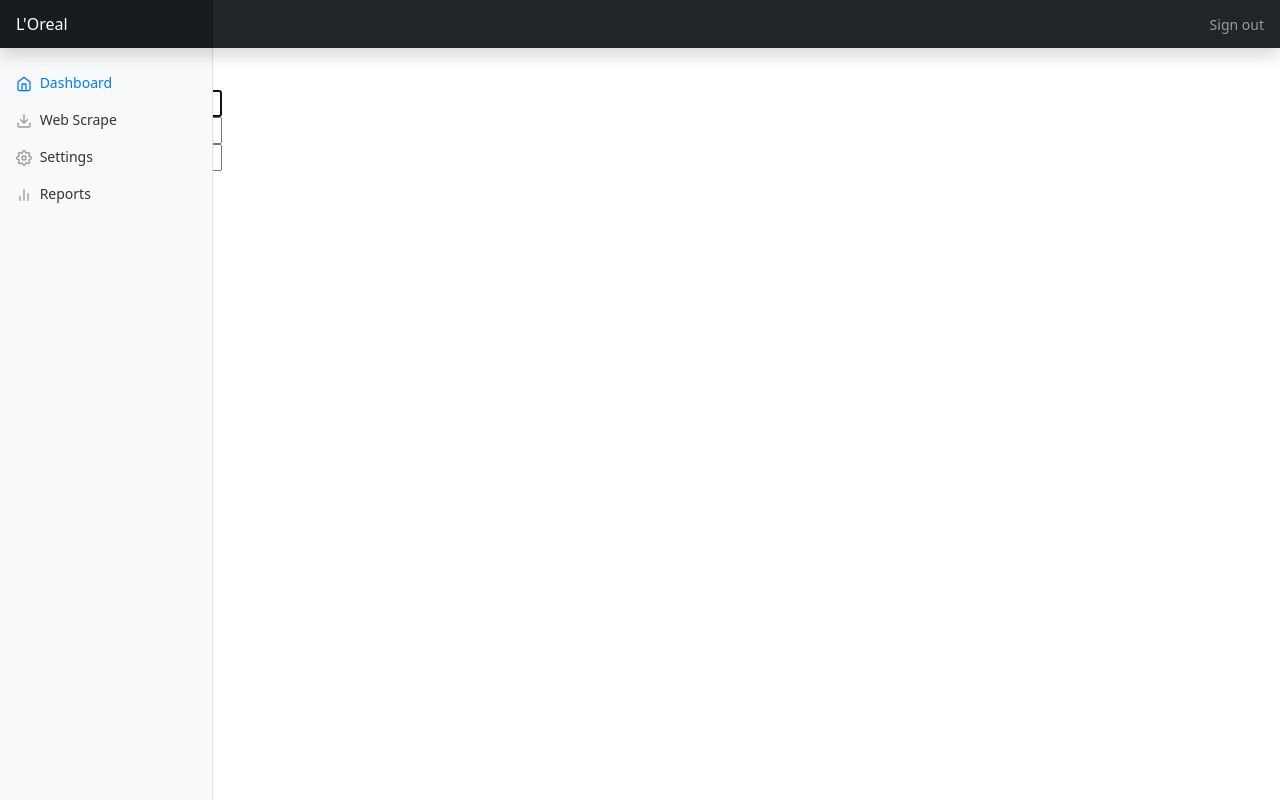
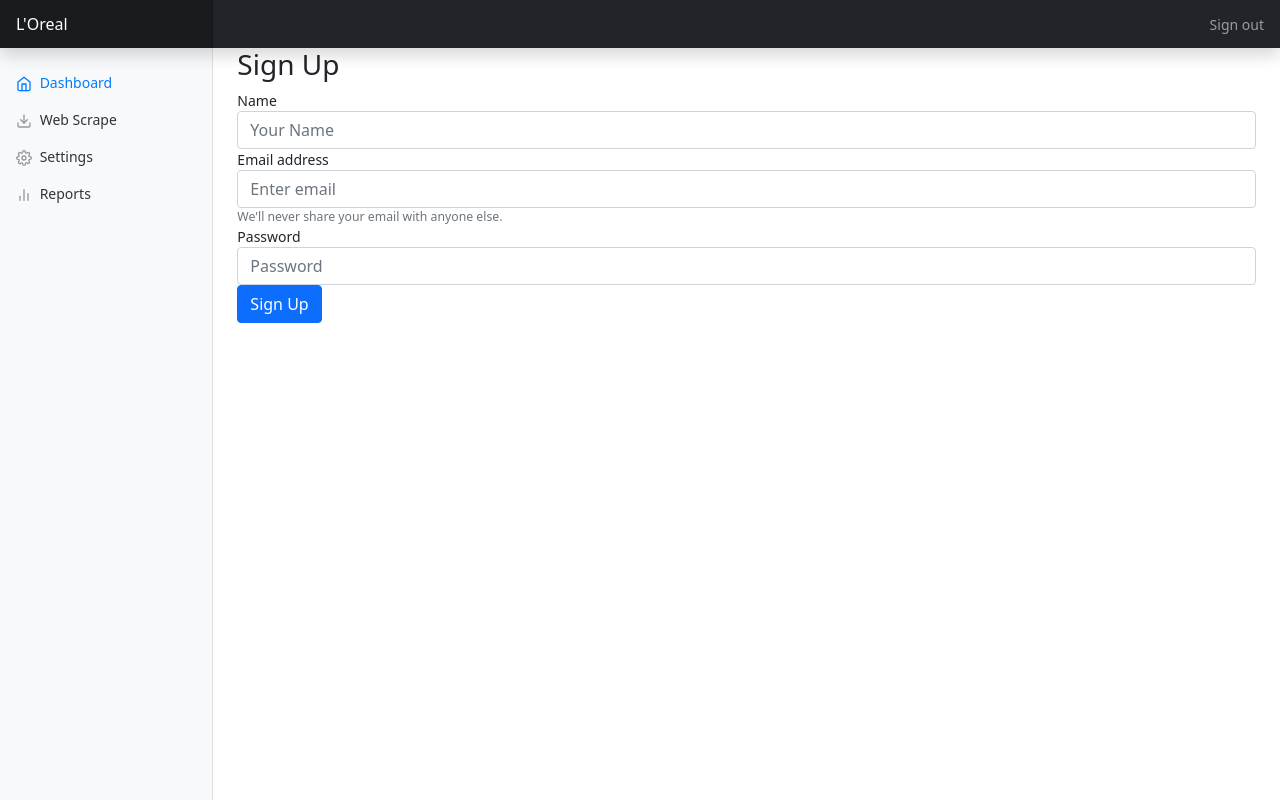
Before and after one commit to MasqueCrow/webscrap-website, a Flask app: page /signup in a window 1280 px wide. Run offline with Flask 2, Linux system fonts and the light colour scheme; some libraries are stand-ins or nearby versions.

Commit message:
Add register feature
-flash message
-Bootstrap form
-Verify eixsting user

```diff
--- a/application.py
+++ b/application.py
@@ -1,8 +1,10 @@
 from flask import Flask, render_template,request
+import os
 
 app = Flask(__name__)
 app.config['SQLALCHEMY_DATABASE_URI'] = 'sqlite:////tmp/loreal_db.sqlite3'
 app.config['SQLALCHEMY_TRACK_MODIFICATIONS'] = False
+app.secret_key = os.urandom(24)
 
 def __init__(self,name,price,last_scraped):
     self.name = name
--- a/auth.py
+++ b/auth.py
@@ -1,8 +1,33 @@
-from flask import Blueprint,render_template
+from flask import Blueprint,render_template,redirect, url_for, request,flash
+from werkzeug.security import generate_password_hash, check_password_hash
+from model import User
+from model import db
 
 auth = Blueprint('auth', __name__)
 
-@auth.route('/login',methods=['POST'])
+@auth.route('/signup',methods=['POST'])
+def signup_post():
+    email = request.form.get('email')
+    name = request.form.get('name')
+    password = request.form.get('password')
+
+    #if this returns a user, then email already exists in database
+    user = User.query.filter_by(email=email).first()
+
+    #if a user is found, we want to redirect back to signup page so user can try again
+    if user:
+        flash('Email address already exists')
+        return redirect(url_for('auth.signup'))
+
+    new_user = User(email=email, name= name, password=generate_password_hash(password,method='sha256'))
+
+    #add new user to database
+    db.session.add(new_user)
+    db.session.commit()
+
+    return redirect(url_for('auth.login'))
+
+@auth.route('/login')
 def login():
     return render_template('login.html')
 
--- a/templates/signup.html
+++ b/templates/signup.html
@@ -1,30 +1,34 @@
 {% extends 'base.html' %}
 
 {% block content %}
-<div class="column is-4 is-offset-4">
+<div class="col-md-9 ms-sm-auto col-lg-10 px-md-4">
     <h3 class="title">Sign Up</h3>
-    <div class="box">
-        <form method="POST" action="/signup">
-            <div class="field">
-                <div class="control">
-                    <input class="input is-large" type="email" name="email" placeholder="Email" autofocus="">
-                </div>
-            </div>
+    <!--Flash message -->
+    {% with messages = get_flashed_messages() %}
+    {% if messages %}
+      <div class="alert alert-warning" role="alert">
+          {{ messages[0] }}. Go to <a href="{{ url_for('auth.login')}}">login page</a>.
+      </div>
+    {% endif %}
+    {% endwith %}
+      <form method="POST" action="/signup">
+        <div class="form-group">
+          <label for="name">Name</label>
+          <input type="name" class="form-control" name="name" placeholder="Your Name">
+        </div>
+        <div class="form-group">
+          <label for="exampleInputEmail1">Email address</label>
+          <input type="email" class="form-control" name="email" aria-describedby="emailHelp" placeholder="Enter email">
+          <small id="emailHelp" class="form-text text-muted">We'll never share your email with anyone else.</small>
+        </div>
+        <div class="form-group">
+          <label for="exampleInputPassword1">Password</label>
+          <input type="password" class="form-control" name='name' placeholder="Password">
+        </div>
 
-            <div class="field">
-                <div class="control">
-                    <input class="input is-large" type="text" name="name" placeholder="Name" autofocus="">
-                </div>
-            </div>
+        <button type="submit" class="btn btn-primary">Sign Up</button>
+      </form>
+</div>
 
-            <div class="field">
-                <div class="control">
-                    <input class="input is-large" type="password" name="password" placeholder="Password">
-                </div>
-            </div>
 
-            <button class="button is-block is-info is-large is-fullwidth">Sign Up</button>
-        </form>
-    </div>
-</div>
 {% endblock %}
```
